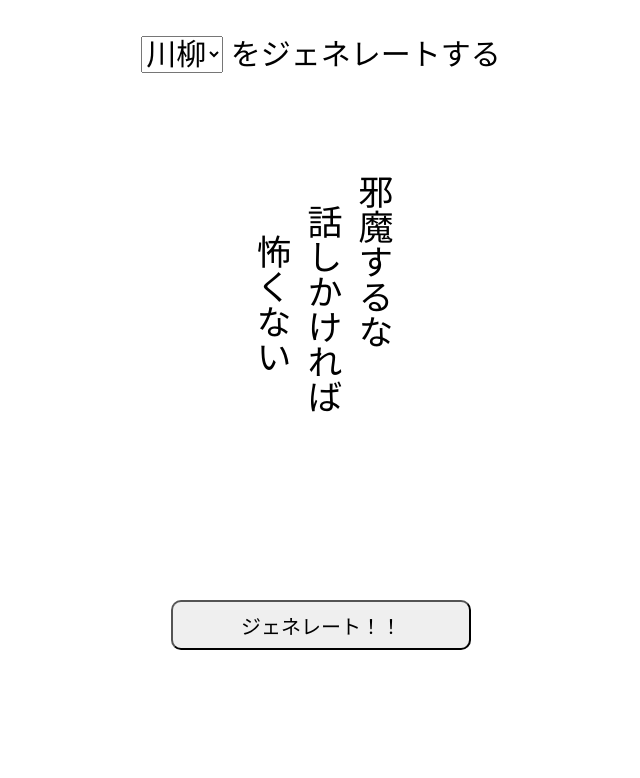
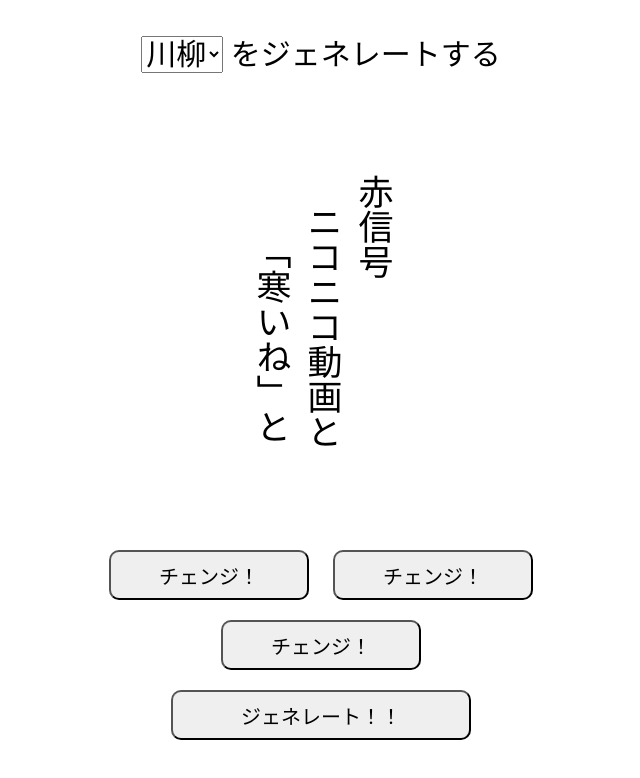
Before and after one commit to malk-carlos/senryu_generator, a plain HTML site: page index.html in a window 1280 px wide. Both pictures are taken after a click on the button "ジェネレート！！". Shown: the whole page, without its empty margins (319-959 px from the left). Drawn offline with nearby package versions, Linux system fonts and the light colour scheme.

Commit message:
更新
・データリストの追加
・各部個別での変更を可能に

```diff
--- a/data.js
+++ b/data.js
@@ -1,19 +1,19 @@
 function kamigolist(){
-    var kaminogo = "柿食えば,ラララライ,「寒いね」と,この味がいいねと,邪魔するな,角川が";
+    var kaminogo = "柿食えば,ラララライ,「寒いね」と,この味がいいねと,邪魔するな,角川が,赤信号,こんにちは,夏草や,古池や,ボボボボボ,粉雪が,会えなくて,会いたくて,会いたくて,あいうえお,つまづいたっていいじゃないか,やらないか,手を横に,やっぱりイナバ";
     kaminogo = kaminogo.split(",");
 
     return kaminogo;
 }
 
 function shichilist(){
-    var shichi = "鐘が鳴るなり,ララライララライ,話しかければ,君が言ったから,今の私は,ニコニコ動画と,みんなで渡れば";
+    var shichi = "鐘が鳴るなり,ララライララライ,話しかければ,君が言ったから,今の私は,ニコニコ動画と,みんなで渡れば,おはようおやすみ,兵どもが,蛙飛び込む,ボボボーボ・,心まで白く,気持ちはどこに,でも打つ文字が,会いたくて,どうだ怖いだろ,にんげんだもの,月島きらり,頭を下げれば,百人乗っても";
     shichi = shichi.split(",");
 
     return shichi;
 }
 
 function shimogolist(){
-    var shimonogo = "法隆寺,ラララライ,「寒いね」と,,忙しい,手を組んだ,怖くない";
+    var shimonogo = "法隆寺,ラララライ,「寒いね」と,,忙しい,手を組んだ,怖くない,こんばんは,夢の跡,水の音,ボーボボ,染め上げた,あるのかな,見つからない,震える,アル=カポネ,みつを,バラライカ,ぶつかりません,大丈夫";
     shimonogo = shimonogo.split(",");
 
     return shimonogo;
--- a/index.css
+++ b/index.css
@@ -18,13 +18,13 @@
     writing-mode: vertical-rl;
 }
 
-#kami{
+/* #kami{
 
 }
 
 #a{
 
-}
+} */
 
 #b{
     margin-top: 30px;
@@ -50,9 +50,17 @@
 #button{
     text-align: center;
     position: absolute;
-    bottom: 150px;
+    bottom: 50px;
     left: 50%;
     transform: translateX(-50%);
+}
+
+button{
+    width: 200px;
+    height: 50px;
+    margin: 10px 10px;
+    font-size: 20px;
+    border-radius: 10px;
 }
 
 #enter{
--- a/index.html
+++ b/index.html
@@ -36,7 +36,10 @@
         </div>
     </div>
     <div id="button">
-        <button id="enter" onclick="sentan()">ジェネレート！！</button>
+        <button id="shimogo_change" onclick="shimogo()">チェンジ！</button>
+        <button id="shichi_change" onclick="shichi()">チェンジ！</button>
+        <button id="kamigo_change" onclick="kamigo()">チェンジ！</button>
+        <br><button id="enter" onclick="sentan()">ジェネレート！！</button>
     </div>
 </body>
 </html>
--- a/index.js
+++ b/index.js
@@ -1,21 +1,13 @@
 function sentan(){
     // 5を選択（ランダム）
-    var kamigo = kamigolist();
-    var kamigo_len = kamigo.length;
-    var ransuuA = Math.floor(Math.random() * kamigo_len);
-    document.getElementById("a").innerHTML = kamigo[ransuuA];
+    kamigo();
 
     // 7を選択（ランダム）
-    var shichi = shichilist();
-    var shichi_len = shichi.length;
-    var ransuuB = Math.floor(Math.random() * shichi_len);
-    document.getElementById("b").innerHTML = shichi[ransuuB];
+    shichi();
 
     // 5を選択（ランダム）
-    var shimogo = shimogolist();
-    var shimogo_len = shimogo.length;
-    var ransuuC = Math.floor(Math.random() * shimogo_len);
-    document.getElementById("c").innerHTML = shimogo[ransuuC];
+    shimogo();
+
     // ランダム部分をデータ配列から選ばれるように（単語としての体をなすため）
 
     // ランダムに下の句を変更する
@@ -27,6 +19,30 @@ function sentan(){
         $("#akohusi").css("display","none");
         $("#salad").css("display","unset");
     }
+}
+
+// 上の5を選択（ランダム）
+function kamigo(){
+    var kamigo = kamigolist();
+    var kamigo_len = kamigo.length;
+    var ransuuA = Math.floor(Math.random() * kamigo_len);
+    document.getElementById("a").innerHTML = kamigo[ransuuA];
+}
+
+// 7を選択（ランダム）
+function shichi(){
+    var shichi = shichilist();
+    var shichi_len = shichi.length;
+    var ransuuB = Math.floor(Math.random() * shichi_len);
+    document.getElementById("b").innerHTML = shichi[ransuuB];
+}
+
+// 下の5を選択（ランダム）
+function shimogo(){
+    var shimogo = shimogolist();
+    var shimogo_len = shimogo.length;
+    var ransuuC = Math.floor(Math.random() * shimogo_len);
+    document.getElementById("c").innerHTML = shimogo[ransuuC];
 }
 
 function simo(){
```
